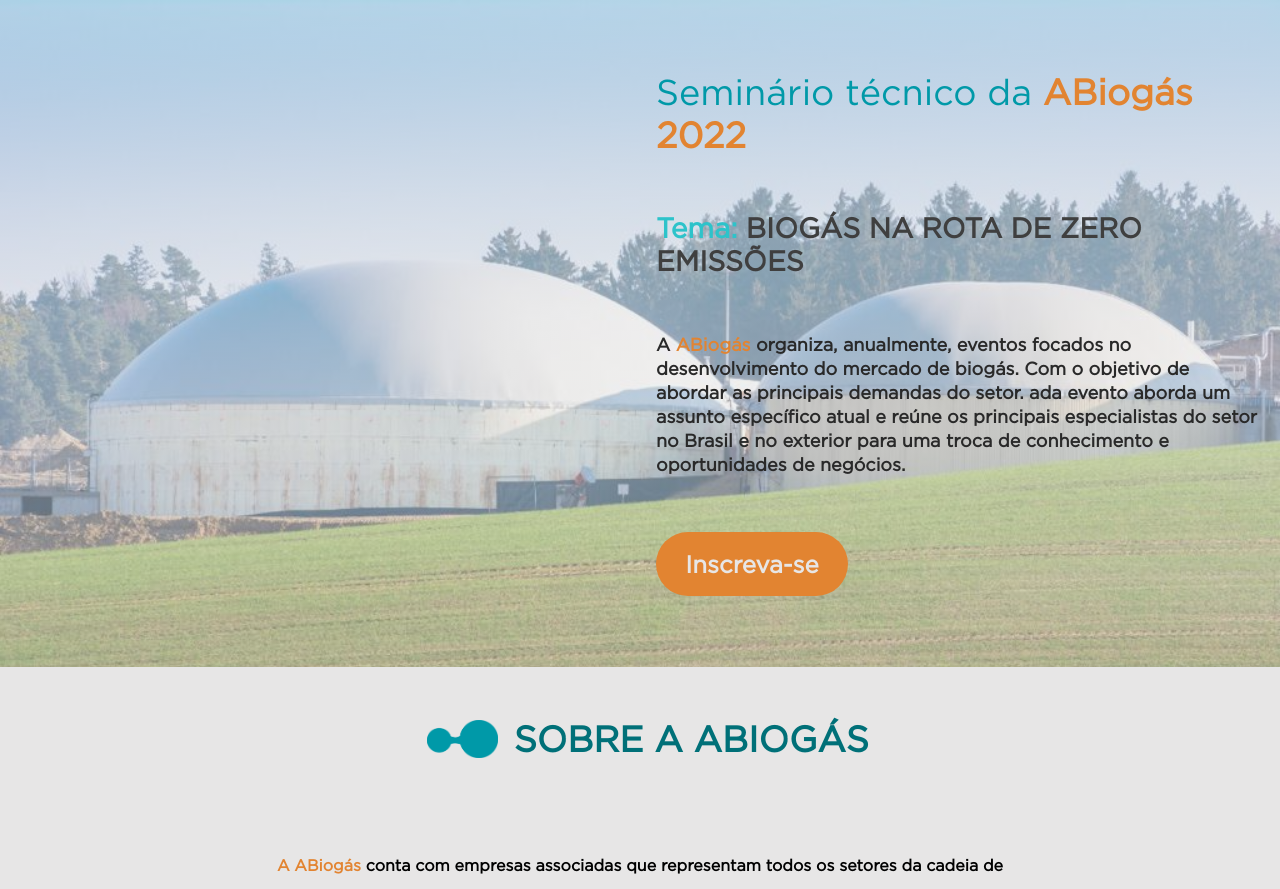
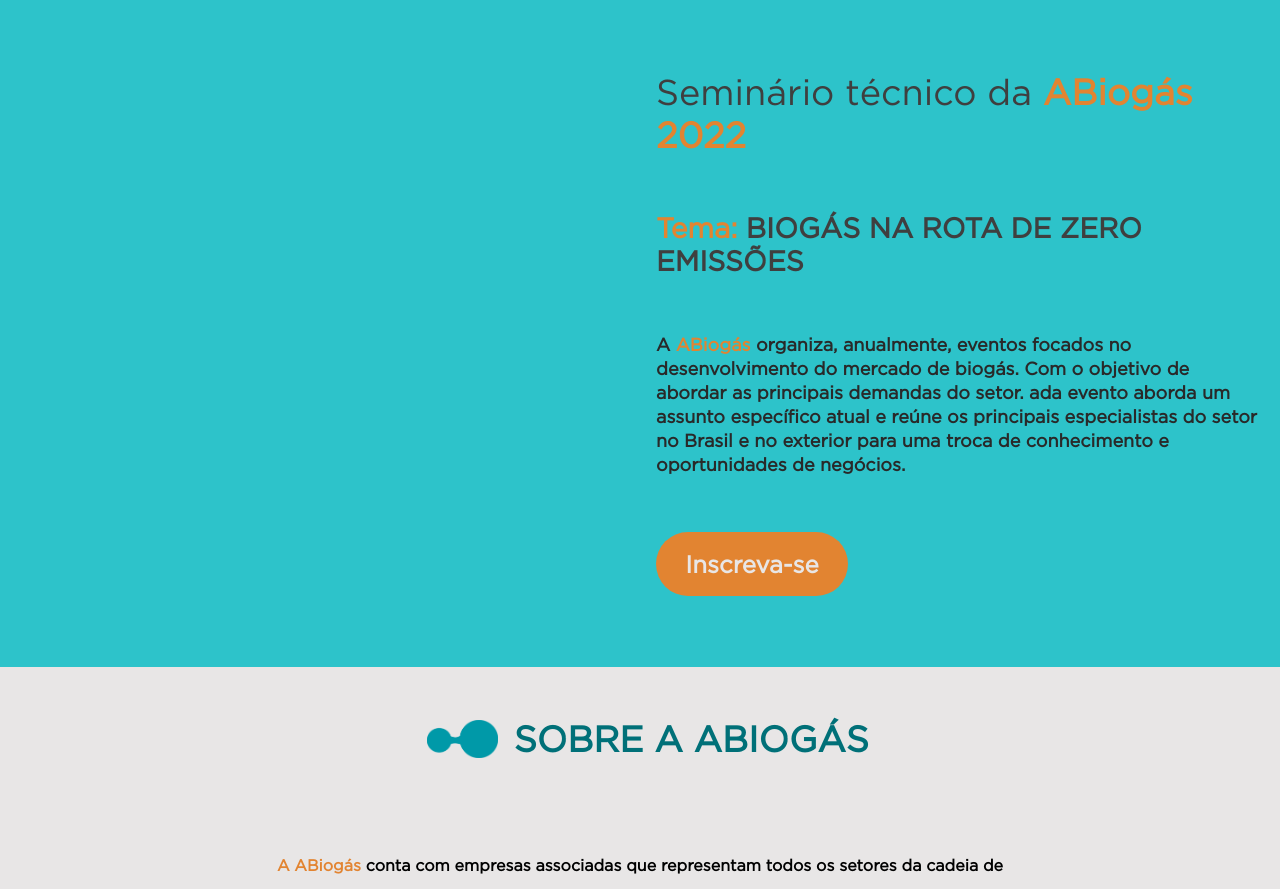
Before and after one commit to joilsonlira/landing_page, a PHP site: page / in a window 1280 px wide. Shown: the part 80-969 px from the top of the page. Run offline with PHP 8.4, Linux system fonts and the light colour scheme.

Commit message:
UPDATE: alterada a cor de fundo da area INSCRIPTION para azul tiffani

```diff
--- a/styles/index.css
+++ b/styles/index.css
@@ -29,7 +29,7 @@ a{
     --color-light-blue: #75d3d7;
     --color-dark: #3f3f3f;
     --color-medium-dark: #44546a;
-    --color-light: #e7e6e6;
+    --color-light: #e8e6e6;
 }
 
 html, body{
@@ -129,7 +129,8 @@ main{
         grid-area: inscription;
         display: flex;
         justify-content: end;
-        background: linear-gradient(rgba(243, 243, 243, 0.7), rgba(209, 209, 209, 0.4)), url(/components/images/background_landing_page.jpeg);
+        background-color: var(--color-blue);
+        /* background: linear-gradient(-90deg, rgba(231, 230, 230, .9) 55%, rgba(209, 209, 209, 0.2)), url(/components/images/background_landing_page.jpeg); */
         background-size: cover;
         background-repeat: no-repeat;
         background-attachment: fixed;
@@ -144,7 +145,7 @@ main{
             text-align: start;
         }
         .inscription_detail h2{
-            color: var(--color-medium-blue);
+            color: var(--color-dark);
             text-align: start;
             font-weight: 500;
             margin: 55px 0 55px 0;
@@ -161,7 +162,7 @@ main{
                 margin-bottom: 55px;
             }
             .inscription_detail .tema{
-                color: var(--color-blue);
+                color: var(--color-second);
             }
             .inscription_detail button{
                 display: flex;
--- a/styles/index_media.css
+++ b/styles/index_media.css
@@ -41,7 +41,9 @@
         width: 100%;
         width: 100%;
     }
-
+    #inscription{
+        background:rgb(231, 230, 230, 1);
+    }
     .inscription_detail{
         width: 100%;
     }
```
